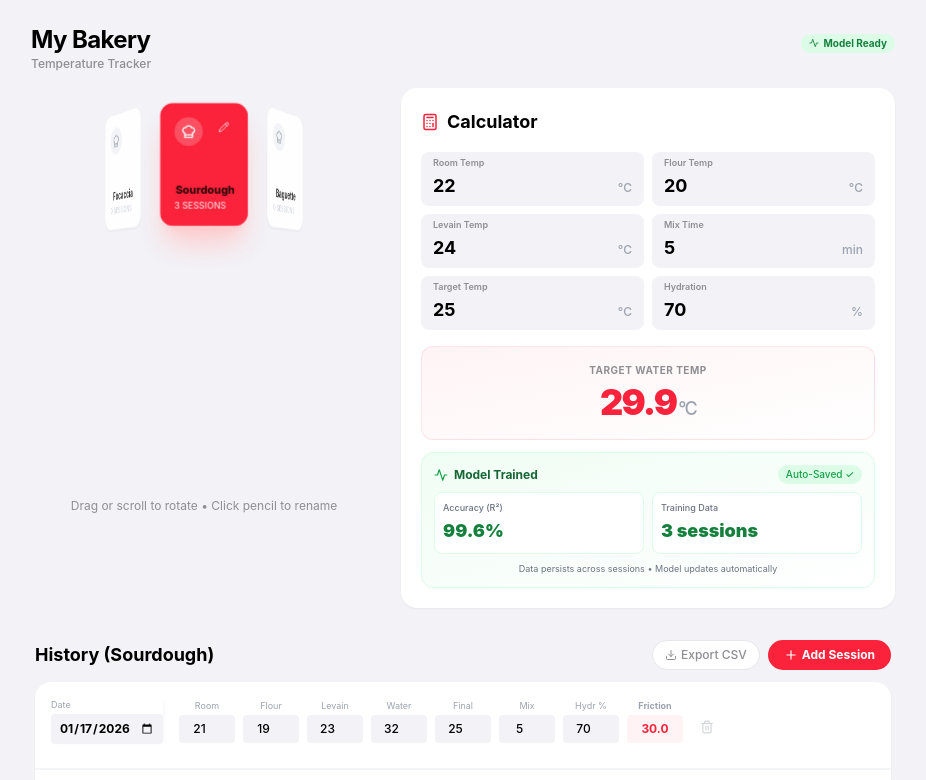
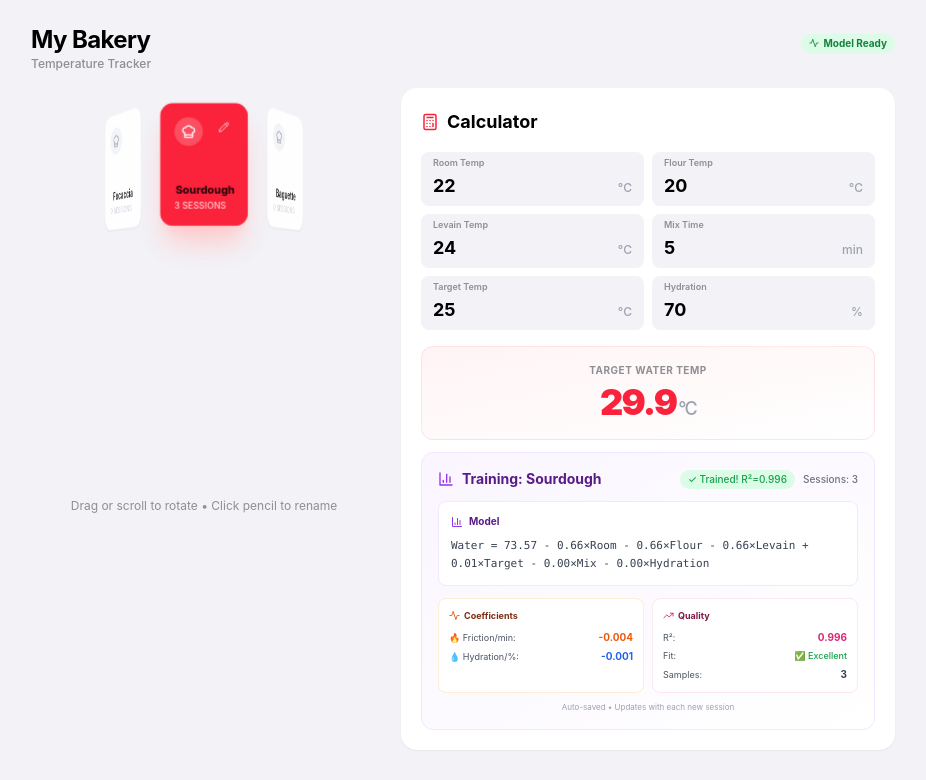
Before and after one commit to ghryan0000/dough-temp-tracker, a React (Vite) app: page / in a window 1280 px wide. Shown: the top 780 px of the page, without its empty margins (177-1103 px from the left). Built offline with nearby package versions, Linux system fonts and the light colour scheme.

Commit message:
Add detailed regression formula display with coefficients and quality metrics

```diff
--- a/dough-temp-tracker.tsx
+++ b/dough-temp-tracker.tsx
@@ -351,34 +351,88 @@ export default function DoughTempTracker() {
               </div>
             </div>
 
-            {/* Model Training Status */}
+            {/* Model Training Status - Detailed View */}
             {regressionModel && (
-              <div className="mt-3 p-3 bg-gradient-to-br from-green-50 to-white border border-green-100 rounded-xl">
-                <div className="flex items-center justify-between mb-2">
-                  <div className="flex items-center gap-1.5">
-                    <Activity size={14} className="text-green-600" />
-                    <span className="text-xs font-bold text-green-800">Model Trained</span>
+              <div className="mt-3 p-4 bg-gradient-to-br from-purple-50 to-white border border-purple-100 rounded-xl">
+                <div className="flex items-center justify-between mb-3">
+                  <div className="flex items-center gap-2">
+                    <BarChart3 size={16} className="text-purple-600" />
+                    <span className="text-sm font-bold text-purple-900">Training: {currentProduct}</span>
                   </div>
-                  <span className="text-[10px] font-medium text-green-600 bg-green-100 px-2 py-0.5 rounded-full">
-                    Auto-Saved ✓
-                  </span>
+                  <div className="flex items-center gap-2">
+                    <span className="text-[10px] font-medium text-green-600 bg-green-100 px-2 py-0.5 rounded-full">
+                      ✓ Trained! R²={regressionModel.rSquared.toFixed(3)}
+                    </span>
+                    <span className="text-[10px] font-medium text-gray-500">
+                      Sessions: {regressionModel.nSamples}
+                    </span>
+                  </div>
                 </div>
+
+                {/* Regression Formula */}
+                <div className="mb-3 p-3 bg-white rounded-lg border border-purple-100">
+                  <div className="flex items-center gap-1.5 mb-2">
+                    <BarChart3 size={12} className="text-purple-600" />
+                    <span className="text-[10px] font-bold text-purple-900">Model</span>
+                  </div>
+                  <div className="font-mono text-[11px] text-gray-700 leading-relaxed overflow-x-auto">
+                    Water = {regressionModel.intercept.toFixed(2)}
+                    {regressionModel.roomCoef >= 0 ? ' + ' : ' - '}{Math.abs(regressionModel.roomCoef).toFixed(2)}×Room
+                    {regressionModel.flourCoef >= 0 ? ' + ' : ' - '}{Math.abs(regressionModel.flourCoef).toFixed(2)}×Flour
+                    {regressionModel.levainCoef >= 0 ? ' + ' : ' - '}{Math.abs(regressionModel.levainCoef).toFixed(2)}×Levain
+                    {regressionModel.targetCoef >= 0 ? ' + ' : ' - '}{Math.abs(regressionModel.targetCoef).toFixed(2)}×Target
+                    {regressionModel.mixTimeCoef >= 0 ? ' + ' : ' - '}{Math.abs(regressionModel.mixTimeCoef).toFixed(2)}×Mix
+                    {regressionModel.hydrationCoef >= 0 ? ' + ' : ' - '}{Math.abs(regressionModel.hydrationCoef).toFixed(2)}×Hydration
+                  </div>
+                </div>
+
+                {/* Coefficients and Quality Grid */}
                 <div className="grid grid-cols-2 gap-2">
-                  <div className="bg-white rounded-lg p-2 border border-green-100">
-                    <div className="text-[9px] text-gray-500 font-medium mb-0.5">Accuracy (R²)</div>
-                    <div className="text-lg font-black text-green-700">
-                      {(regressionModel.rSquared * 100).toFixed(1)}%
+                  {/* Coefficients */}
+                  <div className="bg-white rounded-lg p-2.5 border border-orange-100">
+                    <div className="flex items-center gap-1 mb-2">
+                      <Activity size={11} className="text-orange-600" />
+                      <span className="text-[9px] font-bold text-orange-900">Coefficients</span>
+                    </div>
+                    <div className="space-y-1">
+                      <div className="flex justify-between items-center">
+                        <span className="text-[9px] text-gray-600">🔥 Friction/min:</span>
+                        <span className="text-[10px] font-bold text-orange-600">{regressionModel.mixTimeCoef.toFixed(3)}</span>
+                      </div>
+                      <div className="flex justify-between items-center">
+                        <span className="text-[9px] text-gray-600">💧 Hydration/%:</span>
+                        <span className="text-[10px] font-bold text-blue-600">{regressionModel.hydrationCoef.toFixed(3)}</span>
+                      </div>
                     </div>
                   </div>
-                  <div className="bg-white rounded-lg p-2 border border-green-100">
-                    <div className="text-[9px] text-gray-500 font-medium mb-0.5">Training Data</div>
-                    <div className="text-lg font-black text-green-700">
-                      {regressionModel.nSamples} sessions
+
+                  {/* Quality */}
+                  <div className="bg-white rounded-lg p-2.5 border border-pink-100">
+                    <div className="flex items-center gap-1 mb-2">
+                      <TrendingUp size={11} className="text-pink-600" />
+                      <span className="text-[9px] font-bold text-pink-900">Quality</span>
+                    </div>
+                    <div className="space-y-1">
+                      <div className="flex justify-between items-center">
+                        <span className="text-[9px] text-gray-600">R²:</span>
+                        <span className="text-[10px] font-bold text-pink-600">{regressionModel.rSquared.toFixed(3)}</span>
+                      </div>
+                      <div className="flex justify-between items-center">
+                        <span className="text-[9px] text-gray-600">Fit:</span>
+                        <span className="text-[9px] font-medium text-green-600">
+                          {regressionModel.rSquared >= 0.9 ? '✅ Excellent' : regressionModel.rSquared >= 0.7 ? '⚠️ Good' : '❌ Need More Data'}
+                        </span>
+                      </div>
+                      <div className="flex justify-between items-center">
+                        <span className="text-[9px] text-gray-600">Samples:</span>
+                        <span className="text-[10px] font-bold text-gray-700">{regressionModel.nSamples}</span>
+                      </div>
                     </div>
                   </div>
                 </div>
-                <div className="mt-2 text-[9px] text-gray-500 text-center">
-                  Data persists across sessions • Model updates automatically
+
+                <div className="mt-2 text-[8px] text-gray-400 text-center">
+                  Auto-saved • Updates with each new session
                 </div>
               </div>
             )}
```
